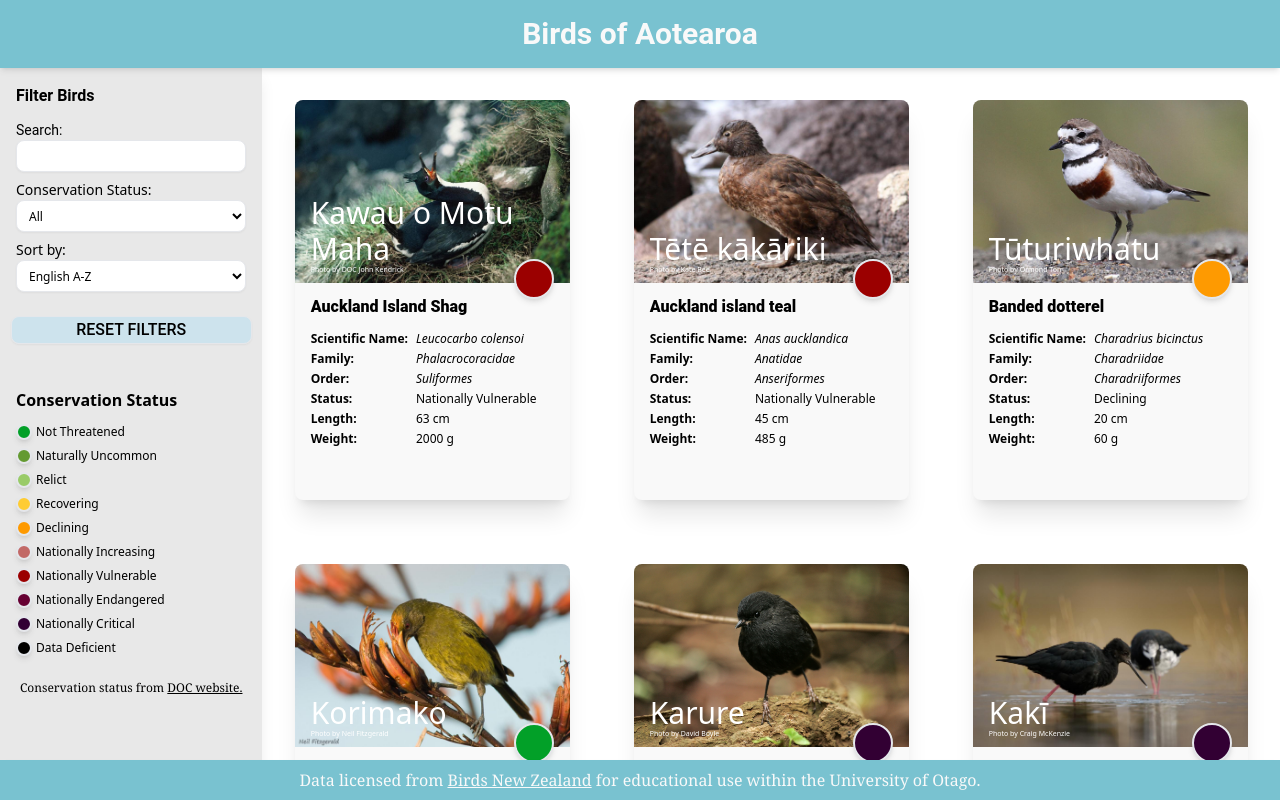
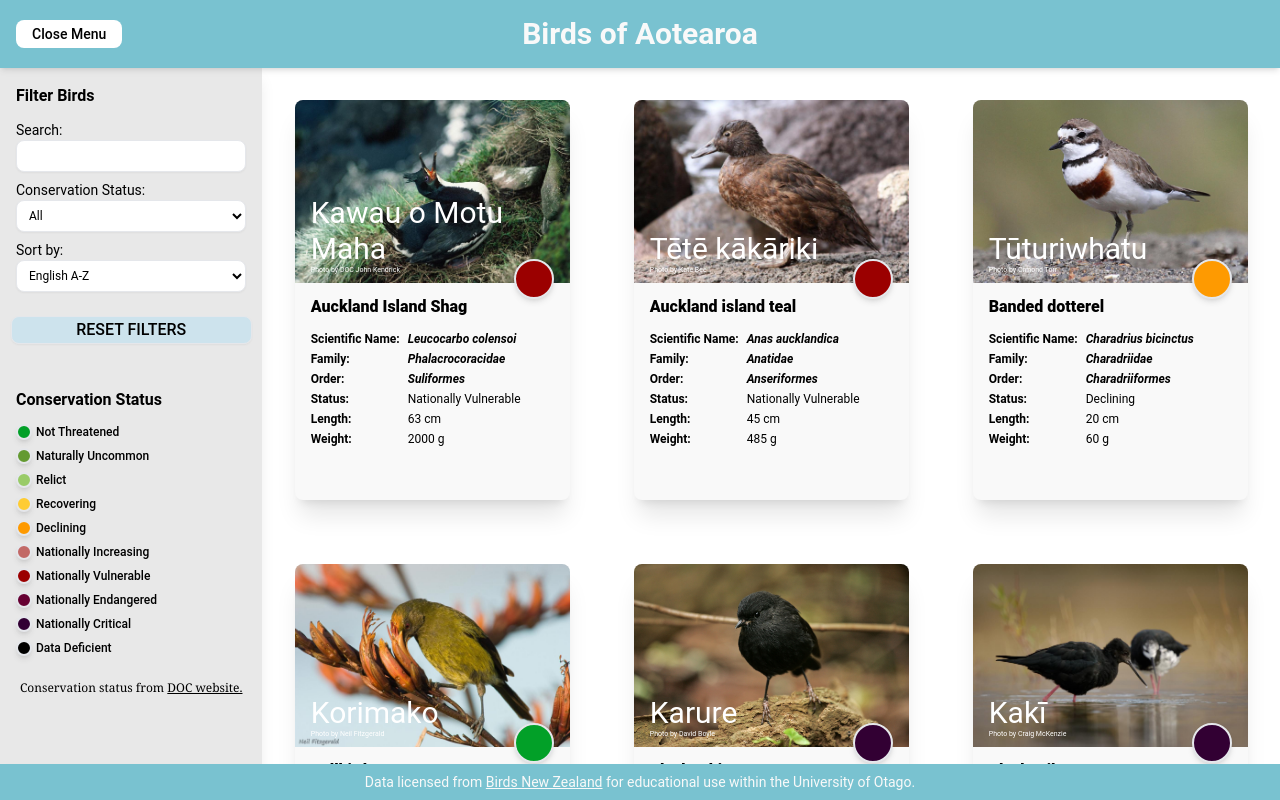
Before and after one commit to jayteylee/Birds_of_Aotearoa_front-end, a React (Create React App) app: page / in a window 1280 px wide. Built offline with nearby package versions, Linux system fonts and the light colour scheme.

Commit message:
added menu expand/close button and fixed sort

```diff
--- a/src/App.jsx
+++ b/src/App.jsx
@@ -1,16 +1,15 @@
 import { useEffect, useState } from "react";
 import Card from "./card";
 
-//My problem is that the page initially loads with the filteredList but that is based off the birdData which has an initial state of null
-//Hence nothing is showing up on the page but after I play with the filters, everything shows up properly
 
 function App() {
-  const [birdData, setBirdData] = useState(null);
-  const [filteredList, setFilteredList] = useState(null);
+  const [birdData, setBirdData] = useState([]);
+  const [filteredList, setFilteredList] = useState([]);
   const [selectedStatus, setSelectedStatus] = useState("");
   const [searchField, setSearchField] = useState("");
   const [resetButton, setResetButton] = useState("");
   const [selectedSort, setSelectedSort] = useState("eng-alphabetical");
+  const [menuOpen, setMenuOpen] = useState(true);
 
   const getData = () => {
     fetch('./data/nzbird.json'
@@ -40,7 +39,7 @@ function App() {
     let filteredBirds = filterByStatus(selectedStatus, birdData);
     filteredBirds = filterBySearch(searchField, filteredBirds);
     filteredBirds = sortBirds(selectedSort, filteredBirds);
-    setFilteredList(filteredBirds);
+    setFilteredList([...filteredBirds]);
   }, [selectedStatus, searchField, selectedSort, birdData])
 
   useEffect(() => {
@@ -167,19 +166,26 @@ function App() {
     setSelectedSort(event.target.value);
   }
 
+  const handleButtonClick = (event) => {
+    setMenuOpen(!menuOpen);
+  }
 
 
 
   return (
     <div className="h-screen w-screen relative overflow-hidden">
-      <header className='sticky top-0 z-10 shadow-md'>
-        <h1 className='text-center p-4 font-roboto text-3xl font-bold text-boa-white bg-boa-teal'>
+      <header className='sticky top-0 z-10 shadow-md bg-boa-teal flex flex-row justify-between items-center'>
+        <div className="basis-1/4">
+        <button onClick={handleButtonClick} className="text-sm font-medium transition-all hover:bg-slate-200 px-4 py-1 border-1 bg-white rounded-lg mx-4">{menuOpen ? "Close Menu" : "Expand Menu"}</button>
+        </div>
+        <h1 className='basis-1/2 text-center p-4 font-roboto text-3xl font-bold text-boa-white '>
           Birds of Aotearoa
         </h1>
+        <div className="basis-1/4"></div>
       </header>
 
       <div className="w-full h-full flex flex-col md:flex-row">
-        <div className="h-[575px] w-full md:basis-1/5 md:h-full bg-neutral-400 bg-opacity-25 z-10 shadow-lg">
+        <div className={`${menuOpen ? "h-[575px] md:basis-1/5":"h-0 md:basis-0 overflow-hidden"} transition-all w-full md:h-full bg-neutral-400 bg-opacity-25 z-10 shadow-lg`}>
           <form>
             <h3 className="text-center text-m pt-2 font-roboto font-semibold md:text-left pl-4 md:pt-4 md:mb-0 pb-3">Filter Birds</h3>
             <div className="flex flex-col px-4">
@@ -259,7 +265,7 @@ function App() {
           </form>
 
         </div>
-        {filteredList && <main className="h-full basis-4/5  bg-white overflow-y-auto pb-[140px]">
+        {filteredList && <main className={`${menuOpen ?  "md:basis-4/5":"md:basis-full"} transition-all h-full  bg-white overflow-y-auto pb-[140px]`}>
           <div className="flex flex-row flex-wrap justify-center">
             {
               filteredList.map((bird, index) => {
@@ -274,7 +280,7 @@ function App() {
       </div>
 
       <footer className='sticky bottom-0 shadow-md z-10 bg-opacity-100'>
-        <h1 className="text-center p-2 font-serif text-boa-white bg-boa-teal">
+        <h1 className="text-center p-2 font-roboto text-sm text-boa-white bg-boa-teal">
           Data licensed from <a className="underline" href="https://www.birdsnz.org.nz/">Birds New Zealand</a> for educational use within the University of Otago.
         </h1>
       </footer>
--- a/src/card.jsx
+++ b/src/card.jsx
@@ -53,9 +53,9 @@ function Card(props) {
           <p className="font-bold text-xs px-2 pb-1 ml-2">Weight:</p>
           </div>
           <div>
-          <p className="text-xs pb-1 italic font-medium">{bird.scientific_name} </p>
-          <p className="text-xs pb-1 italic font-medium">{bird.family} </p>
-          <p className="text-xs pb-1 italic font-medium">{bird.order} </p>
+          <p className="text-xs pb-1 italic font-semibold">{bird.scientific_name} </p>
+          <p className="text-xs pb-1 italic font-semibold">{bird.family} </p>
+          <p className="text-xs pb-1 italic font-semibold">{bird.order} </p>
           <p className="text-xs pb-1">{bird.status} </p>
           <p className="text-xs pb-1">{bird.size.length.value} {bird.size.length.units}</p>
           <p className="text-xs pb-1">{bird.size.weight.value} {bird.size.weight.units} </p>
--- a/src/index.css
+++ b/src/index.css
@@ -1,3 +1,9 @@
 @tailwind base;
 @tailwind components;
 @tailwind utilities;
+
+@layer base {
+    html {
+        @apply font-roboto;
+    }
+}
```
